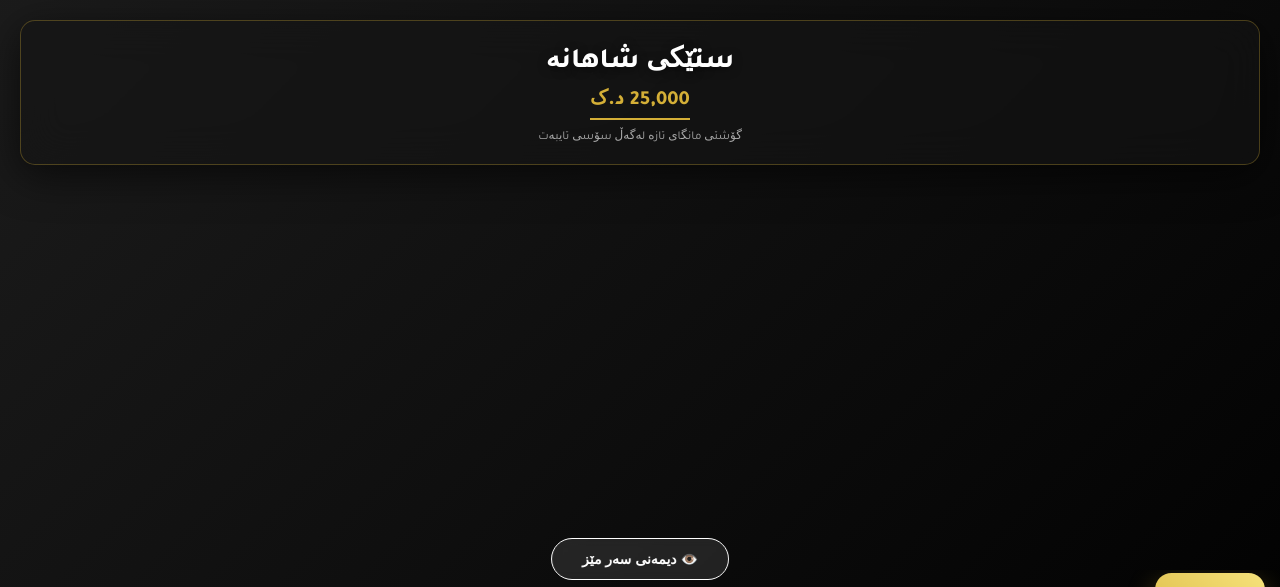
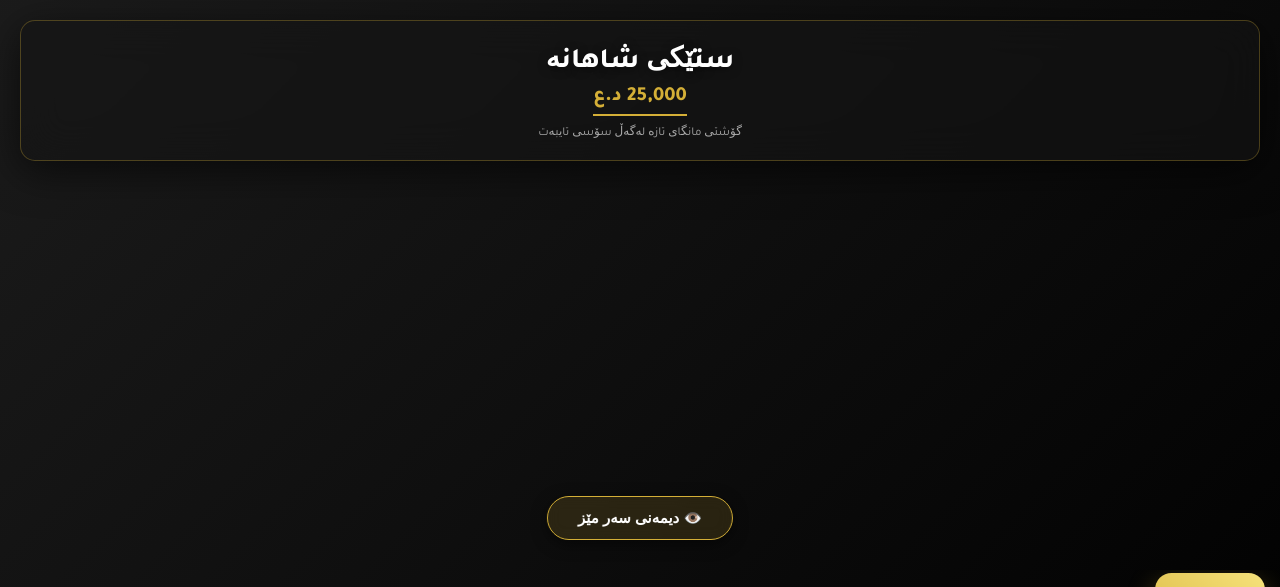
Before and after one commit to akamnmamad/firstrest, a plain HTML site: page index.html in a window 1280 px wide. Shown: the part 40-627 px from the top of the page. Drawn offline with Linux system fonts and the light colour scheme; some packages are replaced by stand-ins of ours; a script that the page names is missing.

Commit message:
Adjust button styles and update currency symbols
Updated button positioning and styling, changed currency symbols from 'د.ک' to 'د.ع' for multiple food items.

```diff
--- a/index.html
+++ b/index.html
@@ -127,25 +127,27 @@
         }
 
         /* دوگمەی AR */
+                /* دوگمەی AR */
         .ar-btn {
             position: absolute;
-            bottom: 180px; /* بەرزتر لە مێنۆکە */
+            bottom: 220px; /* لێرەدا بەرزمان کردەوە بۆ ئەوەی نەکەوێتە ژێر لیستەکە */
             left: 50%;
             transform: translateX(-50%);
-            background: rgba(255, 255, 255, 0.1);
-            border: 1px solid white;
-            color: white;
+            background: rgba(212, 175, 55, 0.15); /* کەمێک ڕەنگی ئاڵتوونیمان تێکەڵ کرد بۆ جوانی */
+            border: 1px solid #d4af37; /* چوارچێوەی ئاڵتوونی */
+            color: #fff;
             padding: 12px 30px;
             border-radius: 50px;
-            font-size: 14px;
+            font-size: 15px;
             font-weight: bold;
             display: flex;
             align-items: center;
             gap: 10px;
-            backdrop-filter: blur(5px);
-            z-index: 10;
+            backdrop-filter: blur(8px);
+            z-index: 999; /* ئەمە وادەکات هەمیشە لە سەرووی هەموو دوگمەکانی ترەوە بێت */
+            cursor: pointer;
+            box-shadow: 0 4px 15px rgba(0,0,0,0.5);
         }
-
         model-viewer {
             width: 100%;
             height: 100vh;
@@ -190,7 +192,7 @@
             {
                 id: 'steak',
                 name: 'ستێکی شاهانە',
-                price: '25,000 د.ک',
+                price: '25,000 د.ع',
                 desc: 'گۆشتی مانگای تازە لەگەڵ سۆسی تایبەت',
                 icon: '🥩',
                 file: 'steak.glb',
@@ -199,7 +201,7 @@
             {
                 id: 'burger',
                 name: 'بەرگری تڕەفڵ',
-                price: '18,000 د.ک',
+                price: '18,000 د.ع',
                 desc: 'بە نانی ڕەش و قارچکی تڕەفڵ',
                 icon: '🍔',
                 file: 'burger.glb',
@@ -208,7 +210,7 @@
             {
                 id: 'pizza',
                 name: 'پیتزای ئاڵتوونی',
-                price: '20,000 د.ک',
+                price: '20,000 د.ع',
                 desc: 'پەنیر و پەپەڕۆنی ئیتاڵی',
                 icon: '🍕',
                 file: 'pizza.glb',
@@ -217,7 +219,7 @@
             {
                 id: 'pasta',
                 name: 'پاستای ئەلفڕێدۆ',
-                price: '14,000 د.ک',
+                price: '14,000 د.ع',
                 desc: 'بە کرێم و پارمیسان',
                 icon: '🍝',
                 file: 'pasta.glb',
@@ -226,7 +228,7 @@
             {
                 id: 'drink',
                 name: 'مۆخیتۆ',
-                price: '6,000 د.ک',
+                price: '6,000 د.ع',
                 desc: 'نەعنا و لیمۆی سروشتی',
                 icon: '🍹',
                 file: 'drink.glb',
```
